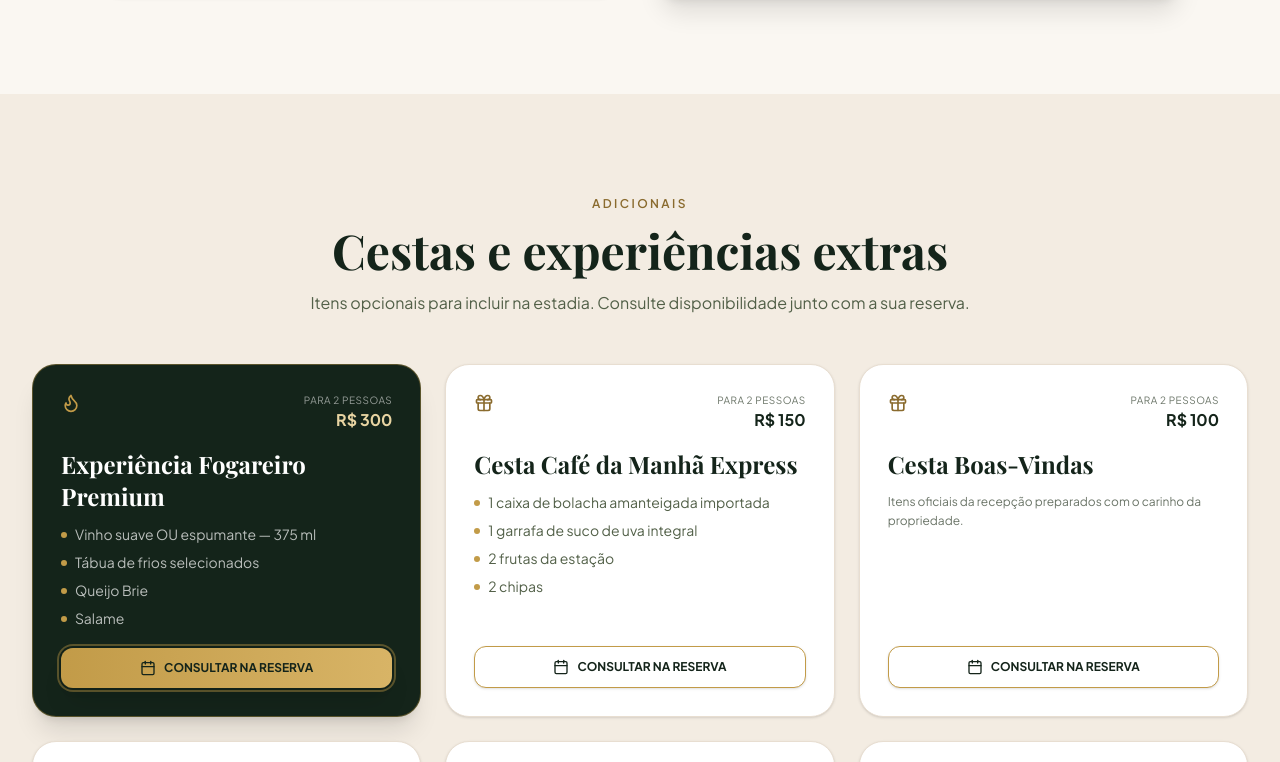
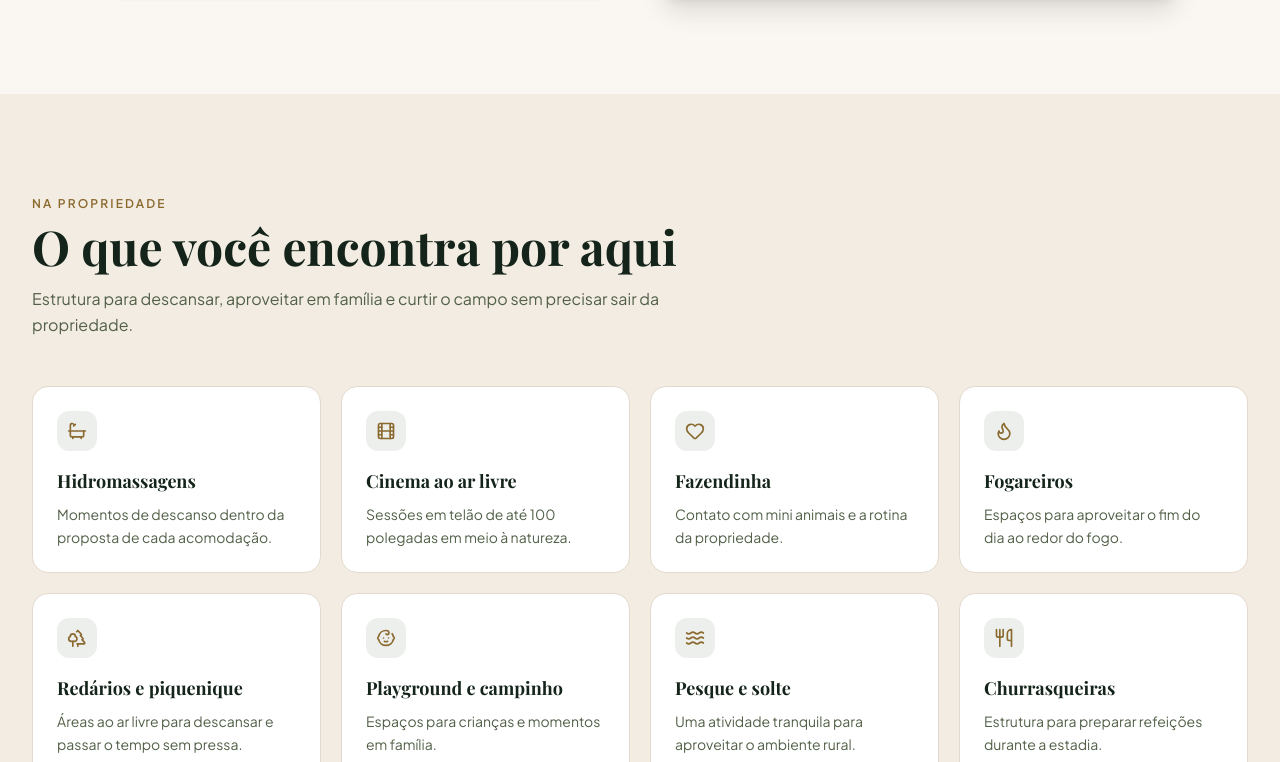
Before and after one commit to rayvooficial-arch/cabana, a React (Vite) app: page / in a window 1280 px wide. Shown: the part 2858-3620 px from the top of the page. Built offline with nearby package versions, Linux system fonts and the light colour scheme; a web font is replaced by a local one.

Commit message:
refactor: present property experiences with compact factual UX

```diff
--- a/src/components/ExperiencesSection.tsx
+++ b/src/components/ExperiencesSection.tsx
@@ -1,163 +1,57 @@
-import React, { useState } from 'react';
-import { includedExperiences } from '../data/experiences';
-import { BookingButton } from './BookingButton';
-import { CinemaGuideModal } from './CinemaGuideModal';
+import React from 'react';
 import {
   Bath,
+  Film,
+  Flame,
+  Heart,
   Trees,
-  Tv,
-  Flame,
-  Sprout,
-  Compass,
-  Anchor,
   Utensils,
-  Smile,
-  Activity,
-  CookingPot,
-  ShieldCheck,
-  Sparkles,
-  BookOpen,
+  Waves,
+  Baby,
 } from 'lucide-react';
 
-interface ExperiencesSectionProps {
-  onOpenBooking?: () => void;
-}
+const experiences = [
+  { title: 'Hidromassagens', description: 'Momentos de descanso dentro da proposta de cada acomodação.', icon: Bath },
+  { title: 'Cinema ao ar livre', description: 'Sessões em telão de até 100 polegadas em meio à natureza.', icon: Film },
+  { title: 'Fazendinha', description: 'Contato com mini animais e a rotina da propriedade.', icon: Heart },
+  { title: 'Fogareiros', description: 'Espaços para aproveitar o fim do dia ao redor do fogo.', icon: Flame },
+  { title: 'Redários e piquenique', description: 'Áreas ao ar livre para descansar e passar o tempo sem pressa.', icon: Trees },
+  { title: 'Playground e campinho', description: 'Espaços para crianças e momentos em família.', icon: Baby },
+  { title: 'Pesque e solte', description: 'Uma atividade tranquila para aproveitar o ambiente rural.', icon: Waves },
+  { title: 'Churrasqueiras', description: 'Estrutura para preparar refeições durante a estadia.', icon: Utensils },
+];
 
-const iconMap: Record<string, React.ElementType> = {
-  Bath,
-  Trees,
-  Tv,
-  Flame,
-  Sprout,
-  Compass,
-  Anchor,
-  Utensils,
-  Smile,
-  Activity,
-  CookingPot,
-  ShieldCheck,
-};
-
-export const ExperiencesSection: React.FC<ExperiencesSectionProps> = ({ onOpenBooking }) => {
-  const [isCinemaGuideOpen, setIsCinemaGuideOpen] = useState(false);
-
-  if (includedExperiences.length === 0) {
-    return null;
-  }
-
+export const ExperiencesSection: React.FC = () => {
   return (
-    <section id="estrutura" className="py-24 bg-[#F3ECE2] text-[#2C332D] relative">
+    <section id="estrutura" className="py-20 sm:py-24 bg-[#F3ECE2] text-[#2C332D]">
       <div className="max-w-7xl mx-auto px-4 sm:px-6 lg:px-8">
-        {/* Section Header */}
-        <div className="text-center max-w-3xl mx-auto mb-16">
-          <div className="inline-flex items-center gap-2 px-3.5 py-1 rounded-full bg-[#1c3224]/10 text-[#1c3224] text-xs font-semibold uppercase tracking-widest mb-4">
-            <Sparkles className="w-3.5 h-3.5 text-[#C29B48]" />
-            <span>Infraestrutura Completa</span>
-          </div>
-
-          <h2 className="font-serif text-3xl sm:text-4xl md:text-5xl font-bold text-[#14241A] tracking-tight mb-4">
-            Experiências Inclusas
+        <div className="max-w-3xl mb-10 sm:mb-12">
+          <span className="text-xs font-semibold uppercase tracking-[0.18em] text-[#8B6A2F]">
+            Na propriedade
+          </span>
+          <h2 className="font-serif text-3xl sm:text-4xl md:text-5xl font-bold text-[#14241A] mt-2 mb-4">
+            O que você encontra por aqui
           </h2>
-
-          <p className="font-sans text-base sm:text-lg text-[#526048] leading-relaxed">
-            Cada cantinho da propriedade foi planejado para proporcionar bem-estar, momentos em família, romance e tranquilidade genuína.
+          <p className="text-sm sm:text-base text-[#526048] leading-relaxed max-w-2xl">
+            Estrutura para descansar, aproveitar em família e curtir o campo sem precisar sair da propriedade.
           </p>
         </div>
 
-        {/* Feature Cards Grid */}
-        <div className="grid grid-cols-1 sm:grid-cols-2 lg:grid-cols-3 xl:grid-cols-4 gap-6 mb-16">
-          {includedExperiences.map((exp) => {
-            const IconComponent = iconMap[exp.iconName] || Sparkles;
-            return (
-              <div
-                key={exp.id}
-                id={`exp-card-${exp.id}`}
-                className="group bg-white rounded-2xl overflow-hidden border border-[#E3D9CC] shadow-sm hover:shadow-xl transition-all duration-300 flex flex-col hover:-translate-y-1"
-              >
-                {/* Visual Image with Zoom on Hover */}
-                <div className="relative h-44 w-full overflow-hidden bg-stone-200">
-                  <img
-                    src={exp.image}
-                    alt={exp.title}
-                    className="w-full h-full object-cover group-hover:scale-110 transition-transform duration-500"
-                    loading="lazy"
-                  />
-                  <div className="absolute inset-0 bg-gradient-to-t from-black/60 via-transparent to-transparent" />
-
-                  {/* Badge */}
-                  {exp.badge && (
-                    <span className="absolute top-3 left-3 bg-[#14241A]/85 backdrop-blur-md text-[#E8D4A2] text-[10px] font-semibold tracking-wider uppercase px-2.5 py-1 rounded-full border border-white/10">
-                      {exp.badge}
-                    </span>
-                  )}
-
-                  {/* Icon Circle */}
-                  <div className="absolute bottom-3 right-3 w-10 h-10 rounded-full bg-white/90 backdrop-blur-md text-[#1c3224] flex items-center justify-center shadow-md">
-                    <IconComponent className="w-5 h-5 text-[#1c3224]" />
-                  </div>
-                </div>
-
-                {/* Card Text Content */}
-                <div className="p-5 flex-1 flex flex-col justify-between">
-                  <div>
-                    <h3 className="font-serif text-lg font-bold text-[#14241A] mb-2 leading-snug group-hover:text-[#8B5A2B] transition-colors">
-                      {exp.title}
-                    </h3>
-                    <p className="text-xs sm:text-sm text-[#526048] leading-relaxed">
-                      {exp.subtitle}
-                    </p>
-                  </div>
-                </div>
+        <div className="grid grid-cols-2 md:grid-cols-4 gap-4 sm:gap-5">
+          {experiences.map(({ title, description, icon: Icon }) => (
+            <article
+              key={title}
+              className="bg-white rounded-2xl border border-[#E3D9CC] p-5 sm:p-6 min-h-44"
+            >
+              <div className="w-10 h-10 rounded-xl bg-[#1c3224]/8 flex items-center justify-center mb-4">
+                <Icon className="w-5 h-5 text-[#8B6A2F]" />
               </div>
-            );
-          })}
-        </div>
-
-        {/* Cinema Highlight Feature Card — Cinema das Mansões */}
-        <div className="bg-gradient-to-r from-[#14241A] via-[#1c3224] to-[#14241A] rounded-3xl p-8 sm:p-10 text-white shadow-xl flex flex-col md:flex-row items-center justify-between gap-8 border border-[#C29B48]/30">
-          <div className="space-y-3 max-w-2xl">
-            <div className="inline-flex items-center gap-2 px-3 py-1 rounded-full bg-[#C29B48]/20 text-[#E8D4A2] text-xs font-semibold uppercase tracking-wider">
-              <Tv className="w-3.5 h-3.5 text-[#C29B48]" />
-              <span>Cinema das Mansões</span>
-            </div>
-
-            <h3 className="font-serif text-2xl sm:text-3xl font-bold text-white">
-              “Quando a noite chega, a natureza vira sua sala de cinema.”
-            </h3>
-
-            <p className="text-white/80 text-sm sm:text-base leading-relaxed font-light">
-              Desfrute de sessões inesquecíveis sob o céu estrelado com o projetor inteligente Samsung The Freestyle em telão de até 100 polegadas. Imagem de altíssima definição, som imersivo via Bluetooth e pipoca quentinha pronta para o seu filme.
-            </p>
-
-            <div className="pt-2">
-              <button
-                onClick={() => setIsCinemaGuideOpen(true)}
-                id="open-cinema-guide-btn"
-                className="inline-flex items-center gap-2 text-xs font-semibold text-[#E8D4A2] hover:text-white transition-colors cursor-pointer underline underline-offset-4"
-              >
-                <BookOpen className="w-4 h-4 text-[#C29B48]" />
-                <span>Ver Guia de Uso do Cinema (Samsung The Freestyle)</span>
-              </button>
-            </div>
-          </div>
-
-          <div className="shrink-0 flex flex-col sm:flex-row md:flex-col gap-3 w-full sm:w-auto">
-            <BookingButton
-              id="experiences-cinema-cta-btn"
-              label="VER DISPONIBILIDADE"
-              variant="gold"
-              size="md"
-              className="whitespace-nowrap px-8 py-3.5 rounded-full font-bold uppercase tracking-wider text-xs"
-            />
-          </div>
+              <h3 className="font-serif text-lg font-bold text-[#14241A] mb-2">{title}</h3>
+              <p className="text-xs sm:text-sm text-[#526048] leading-relaxed">{description}</p>
+            </article>
+          ))}
         </div>
       </div>
-
-      {/* Modal Guia de Uso Samsung The Freestyle */}
-      <CinemaGuideModal
-        isOpen={isCinemaGuideOpen}
-        onClose={() => setIsCinemaGuideOpen(false)}
-      />
     </section>
   );
 };
```
